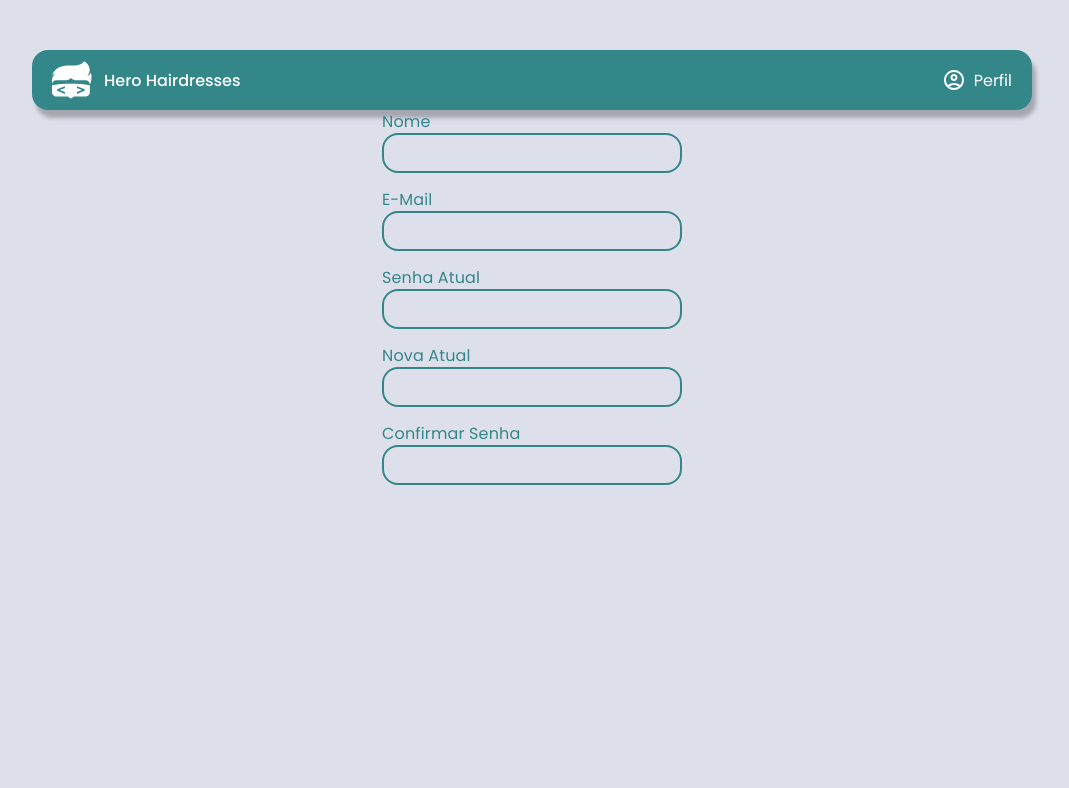
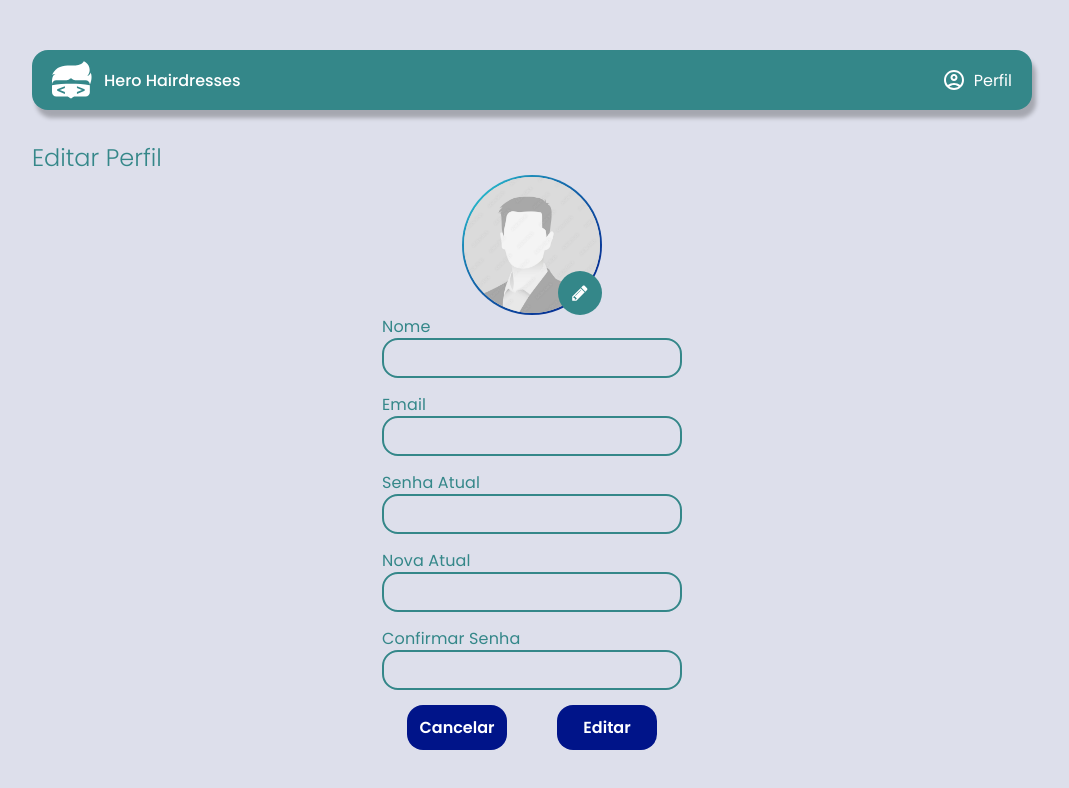
Before and after one commit to raysllaR/hairdresser-front, a React (Vite) app: page /editarperfil in a window 1280 px wide. Shown: the top 788 px of the page, without its empty margins (108-1177 px from the left). Built offline with nearby package versions, Linux system fonts and the light colour scheme.

Commit message:
feat: ajuste na page EditarPerfil  - passando o componente ImageUpdoad e add os buttons

```diff
--- a/src/components/pages/EditarPerfil/index.tsx
+++ b/src/components/pages/EditarPerfil/index.tsx
@@ -2,16 +2,24 @@ import Header from "../../shared/Header";
 import React from "react";
 import "./style.css";
 import InputLabel from "../../shared/inputLabel";
+import ImageUpload from "../../shared/ImageUpload";
+import { ButtonBase } from "@mui/material";
 
 const EditarPerfil: React.FC = () => {
 	return (
 		<div
 			id="editar-perfil"
 			className="page">
+			<div className="body">
 				<Header />
+				<h2 className="title">Editar Perfil</h2>
+				<ImageUpload />
 				<form action="">
 					<InputLabel label="Nome" />
-				<InputLabel label="E-mail" />
+					<InputLabel
+						label="Email"
+						type="email"
+					/>
 					<InputLabel
 						label="Senha atual"
 						type="password"
@@ -24,7 +32,20 @@ const EditarPerfil: React.FC = () => {
 						label="Confirmar senha"
 						type="password"
 					/>
+					<div className="container-buttons">
+						<ButtonBase
+							className="button"
+							type="submit">
+							Cancelar
+						</ButtonBase>
+						<ButtonBase
+							className="button"
+							type="submit">
+							Editar
+						</ButtonBase>
+					</div>
 				</form>
+			</div>
 		</div>
 	);
 };
```
Lines whose indentation alone changed are shown as unchanged.
